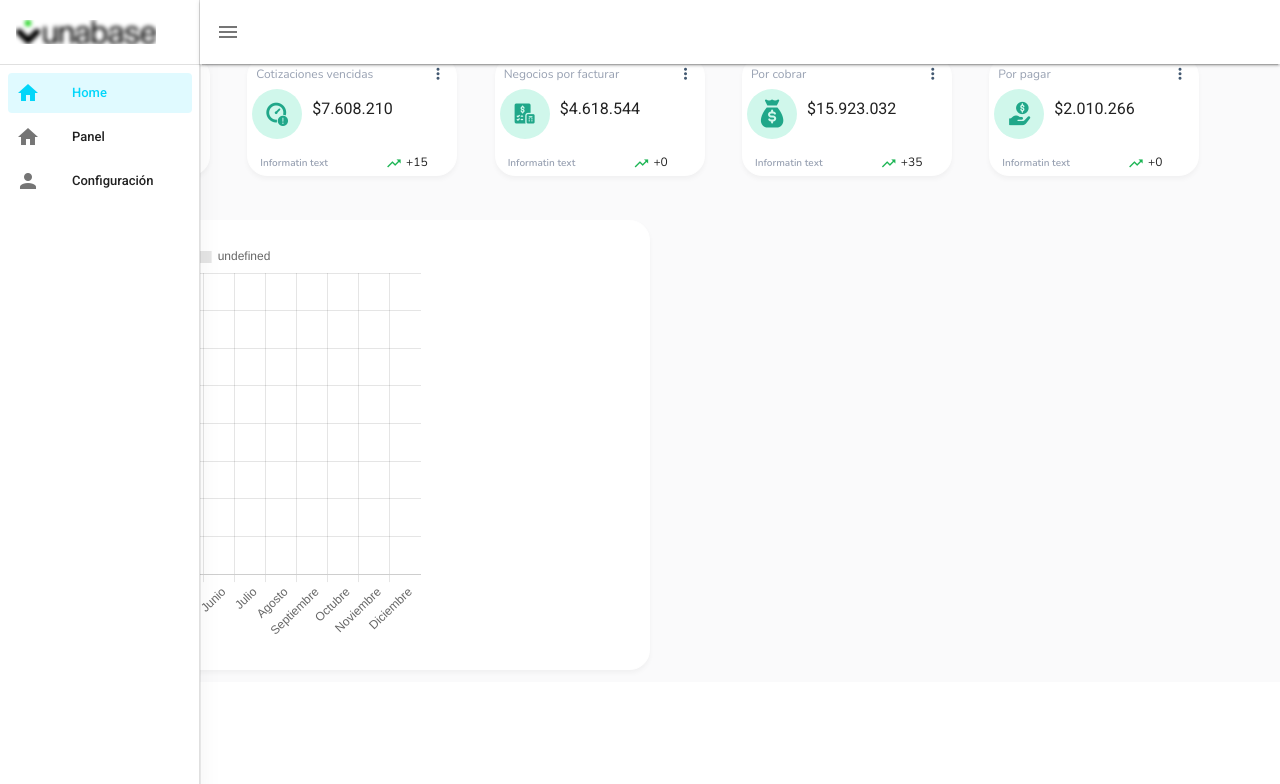
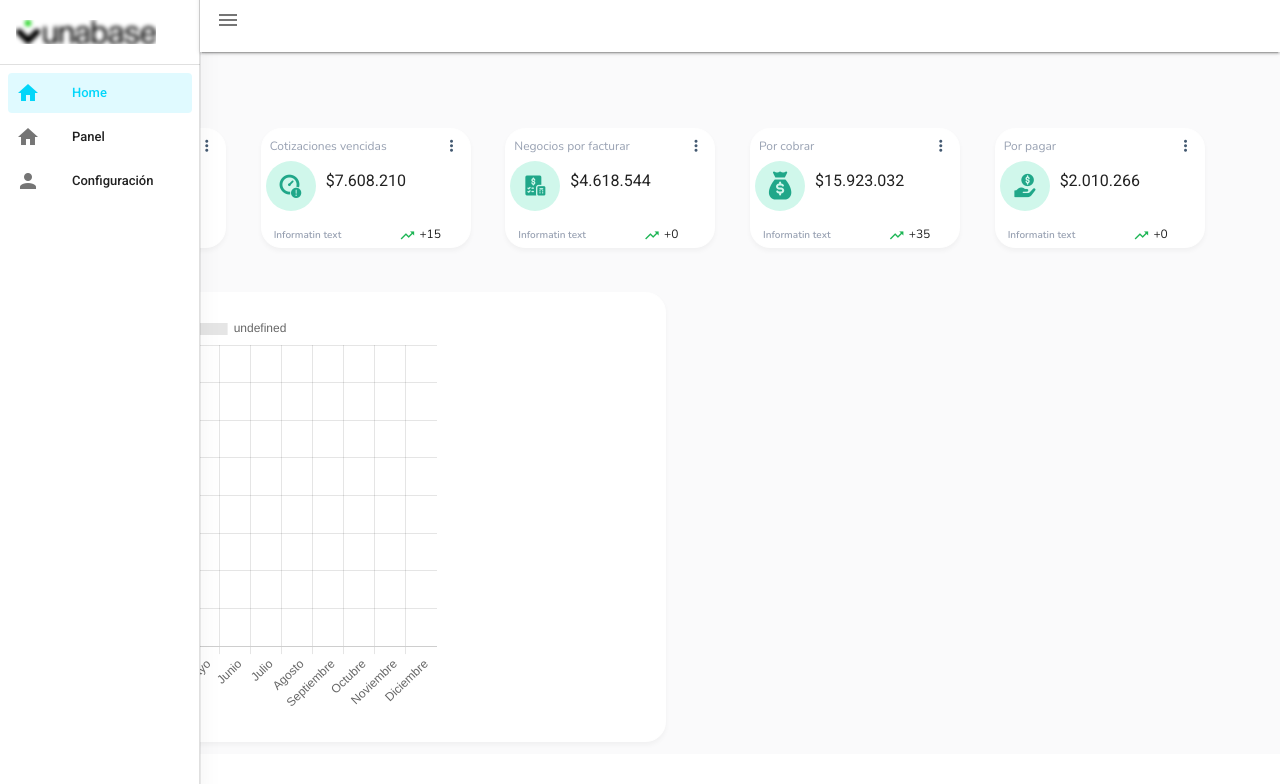
Before and after one commit to unabasesys/panel-gerencial-vue, a Vue app: page /dashboard in a window 1280 px wide. Shown: the top 784 px of the page. Built offline with nearby package versions, Linux system fonts and the light colour scheme; some icons are missing.

Commit message:
asddassssss

```diff
--- a/src/components/Dashboard.vue
+++ b/src/components/Dashboard.vue
@@ -1,11 +1,19 @@
 <template>
   <div>
-    <Aside :username="username" v-if="activeAside"/>
-    <Navbar v-if="activeNav"/>
+    <Aside :username="username" v-if="activeAside" />
+    <Navbar v-if="activeNav" />
 
-    <div id="container" :class="classcontainer">
-      <span class="nunito-semi-bold-bright-gray-24px">Buen dia, {{user}}!</span>
-
+    <div id="container" :class="classcontainer" class="ml-4">
+      <v-row>
+        <v-col cols="12" class="mt-5">
+          <span class="nunito-semi-bold-santas-gray-12px">Dashboard</span>
+        </v-col>
+        <v-col cols="12" style="margin-top: -20px">
+          <span class="nunito-semi-bold-bright-gray-24px"
+            >Buen día, {{ user }}!</span
+          >
+        </v-col>
+      </v-row>
 
       <v-row style="padding-top: 20px">
         <v-col
@@ -80,8 +88,6 @@
             </div>
           </v-card>
         </v-col>
-
-
       </v-row>
     </div>
   </div>
@@ -102,10 +108,10 @@ export default {
   data() {
     return {
       username: this.$route.params.username,
-      user: '',
+      user: "",
       activeAside: true,
       activeNav: true,
-      classcontainer: 'content no-collapsed',
+      classcontainer: "content no-collapsed",
       indicadores: [
         {
           name: "Cotizaciones por aprobar",
@@ -156,18 +162,16 @@ export default {
     },
   },
 
-  mounted(){
-    let is = this.$route.params.from
-    if(is === 'v3'){
-      this.activeAside = false
-      this.activeNav = false
-      debugger
-      this.user = this.$route.params.user
-      this.classcontainer = this.classcontainer.split(' ')[0]
-
-      this.classcontainer = this.classcontainer + " " + "ml-4"
+  mounted() {
+    let is = this.$route.params.from;
+    if (is === "v3") {
+      this.activeAside = false;
+      this.activeNav = false;
+      debugger;
+      this.user = this.$route.params.user;
+      this.classcontainer = this.classcontainer.split(" ")[0];
     }
-  }
+  },
 };
 </script>
 
@@ -187,4 +191,8 @@ export default {
   max-width: 400px;
   background-color: white;
 }
+
+.background-general {
+  background-color: #fafafb;
+}
 </style>
```
